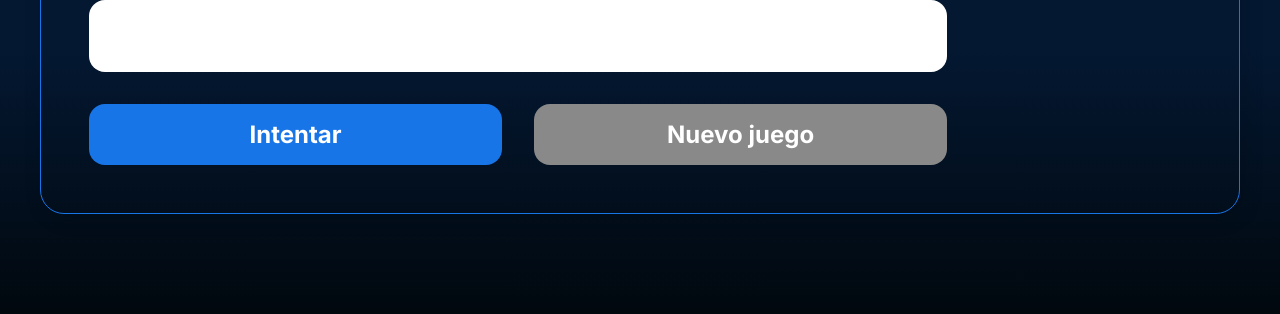
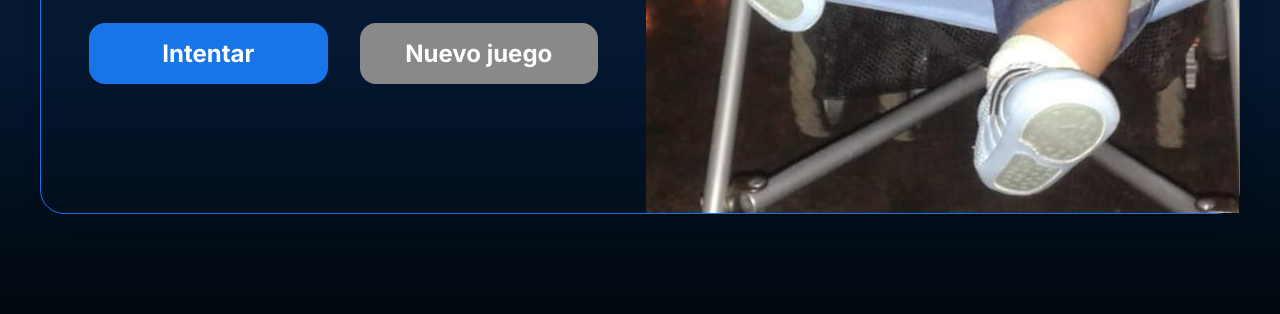
Before and after one commit to cypictronic05/juego-secreto, a plain HTML site: page index.html in a window 1280 px wide. Shown: the part 486-800 px from the top of the page. Drawn offline with Linux system fonts and the light colour scheme.

Commit message:
listo imagen

```diff
--- a/index.html
+++ b/index.html
@@ -27,7 +27,7 @@
                     <button onclick="reiniciarJuego();" class="container__boton" id="reiniciar" disabled>Nuevo juego</button>
                 </div>
             </div>
-            <img src="./img/bg.png" alt="Una persona mirando a la izquierda" class="container__imagen-persona" />
+            <img src="./imag/bg.png" alt="Una persona mirando a la izquierda" class="container__imagen-persona" />
         </div>
     </div>
 
```
